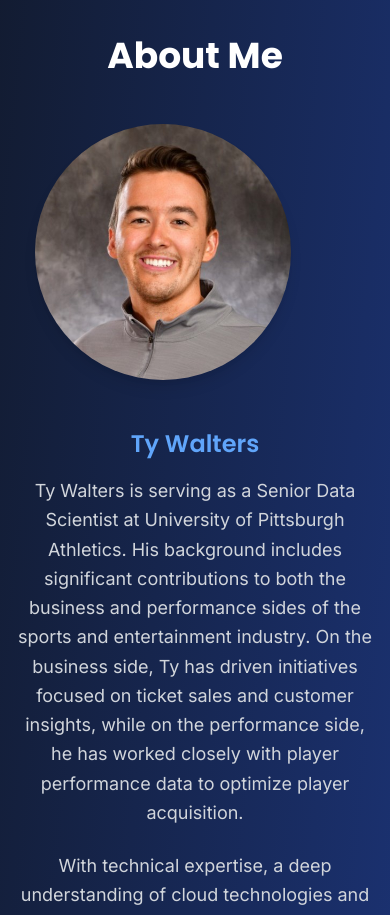
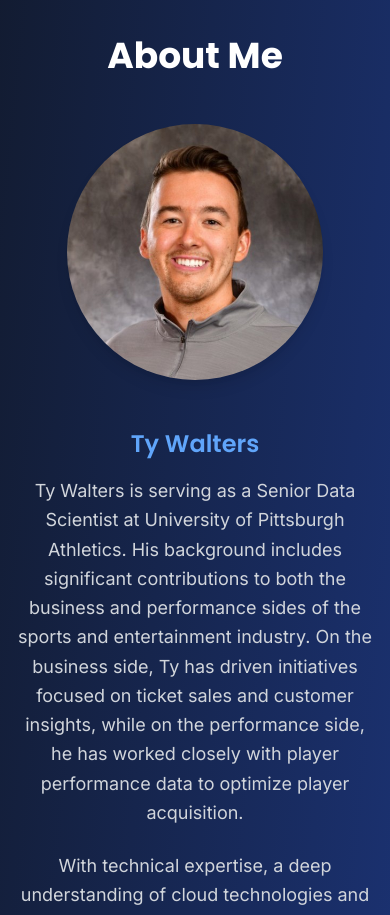
Before and after one commit to Walters-Data-Solutions/waltersdatasolutions.com, a Next.js app: page / in a window 390 px wide. Shown: the part 840-1755 px from the top of the page. Built offline with nearby package versions, Linux system fonts and the light colour scheme.

Commit message:
center image

```diff
--- a/app/components/About.tsx
+++ b/app/components/About.tsx
@@ -7,8 +7,8 @@ export default function About() {
       <div className="container mx-auto px-4">
         <h2 className="text-4xl font-bold mb-12 text-center text-gray-800 dark:text-white font-display">About Me</h2>
         <div className="flex flex-col lg:flex-row items-center justify-center gap-12">
-          <div className="w-full max-w-xs">
-            <div className="w-64 h-64 relative rounded-full overflow-hidden shadow-lg">
+            <div className="w-full max-w-xs flex justify-center lg:justify-start">
+              <div className="w-full max-w-[256px] aspect-square relative rounded-full overflow-hidden shadow-lg">
               <Image
                 src="headshot.jpg"
                 alt="Ty Walters"
```
